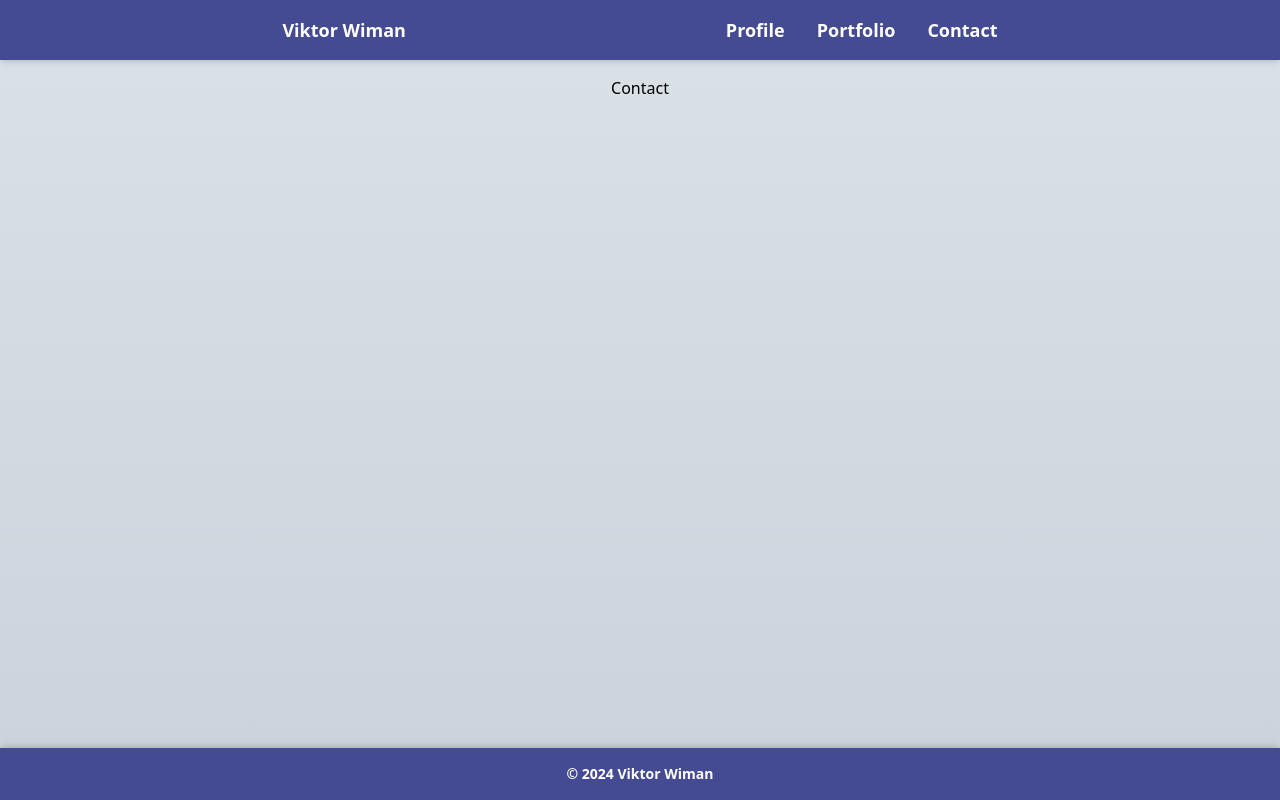
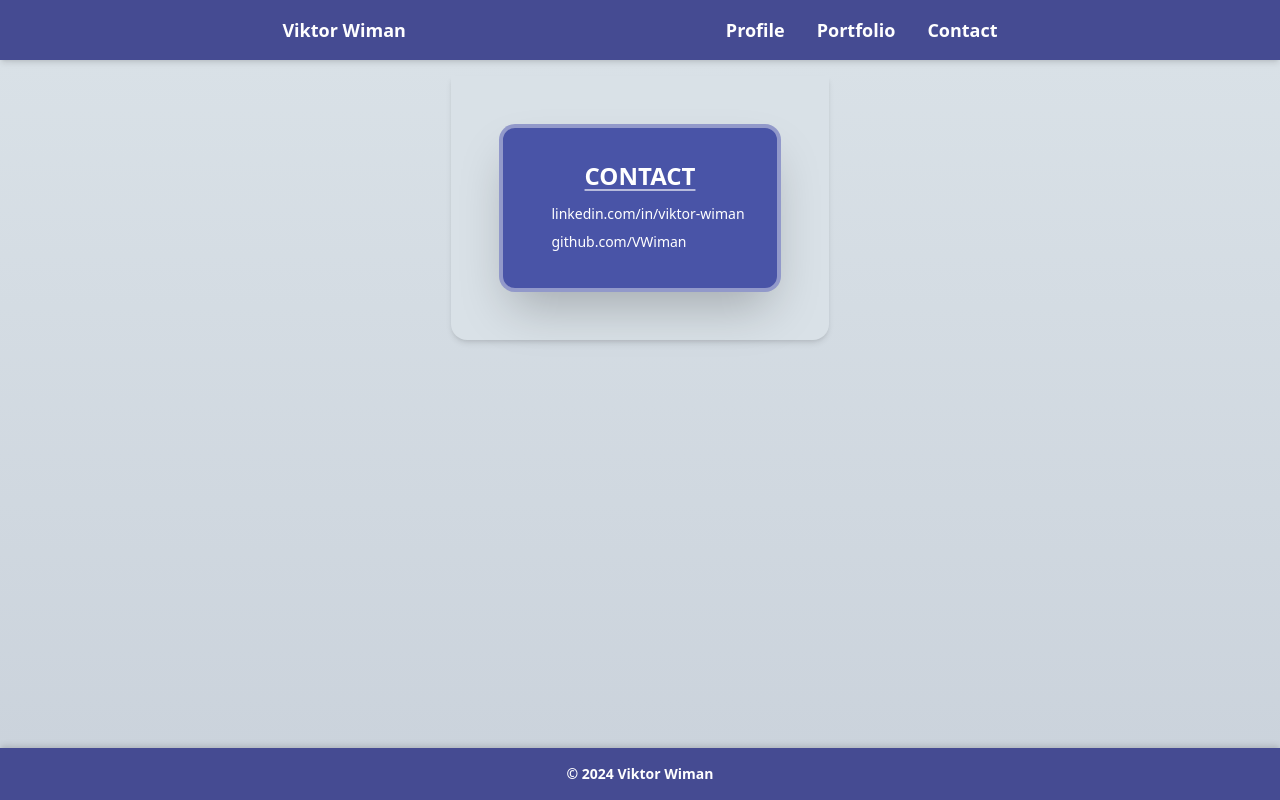
Before and after one commit to VWiman/portfolio-2024-01, a Next.js app: page /contact in a window 1280 px wide. Built offline with nearby package versions, Linux system fonts and the light colour scheme.

Commit message:
Added contact page

```diff
--- a/app/(subpages)/contact/page.js
+++ b/app/(subpages)/contact/page.js
@@ -1,8 +1,41 @@
+"use client";
+import Link from "next/link";
+import { useState } from "react";
+
 export default function contact() {
+	const [hoverMark, setHoverMark] = useState(false);
+
+	const links = [
+		{ id: "linkedin", href: "https://www.linkedin.com/in/viktor-wiman/", label: "linkedin.com/in/viktor-wiman" },
+		{ id: "github", href: "https://github.com/VWiman", label: "github.com/VWiman" },
+	];
+
 	return (
 		<main className="main">
-			<section id="contact" name="contact" className="section">
-				Contact
+			<section id="contact" className="contact-section">
+				<ul className="contact-list">
+					<span className="contact-label">CONTACT</span>
+					{links.map((link) => (
+						<li
+							key={link.id}
+							className="contact-item"
+							onMouseEnter={() => setHoverMark(link.id)}
+							onMouseLeave={() => setHoverMark(null)}>
+							<svg
+								xmlns="http://www.w3.org/2000/svg"
+								viewBox="0 0 16 16"
+								fill="currentColor"
+								className={`w-4 h-4 ${hoverMark === link.id ? "" : "text-transparent"}`}>
+								<path
+									fillRule="evenodd"
+									d="M6.22 4.22a.75.75 0 0 1 1.06 0l3.25 3.25a.75.75 0 0 1 0 1.06l-3.25 3.25a.75.75 0 0 1-1.06-1.06L8.94 8 6.22 5.28a.75.75 0 0 1 0-1.06Z"
+									clipRule="evenodd"
+								/>
+							</svg>
+							<Link href={link.href}>{link.label}</Link>
+						</li>
+					))}
+				</ul>
 			</section>
 		</main>
 	);
--- a/app/(subpages)/portfolio/page.js
+++ b/app/(subpages)/portfolio/page.js
@@ -6,17 +6,22 @@ export default function Portfolio() {
 		<main className="main">
 			<section id="projects" name="projects" className="projects-section">
 				<ul id="projects-list" name="projects-list" className="projects-list">
+					<span className="year-text">2024</span>
 					<li className="project-item">
 						<span className="project-text-link">
-							<svg xmlns="http://www.w3.org/2000/svg" viewBox="0 0 16 16" fill="currentColor" className="w-4 h-4 hidden md:block">
+							<svg
+								xmlns="http://www.w3.org/2000/svg"
+								viewBox="0 0 16 16"
+								fill="currentColor"
+								className="w-4 h-4 hidden md:block">
 								<path d="M8 8a3 3 0 1 0 0-6 3 3 0 0 0 0 6ZM12.735 14c.618 0 1.093-.561.872-1.139a6.002 6.002 0 0 0-11.215 0c-.22.578.254 1.139.872 1.139h9.47Z" />
 							</svg>
 							<Link href="https://portfolio-user-profile.vercel.app/">User Profile - Portfolio Project</Link>
 						</span>
+
 					</li>
 					<hr className="fact-line" />
-				</ul>
-				<Image
+				</ul><Image
 							alt="An image of an animated computer screen"
 							src="/screen.png"
 							className="screen-image"
--- a/components/Header/Header.js
+++ b/components/Header/Header.js
@@ -8,7 +8,7 @@ const Header = () => {
 			<ul className="header-ul">
 				{HeaderLinks.map((link) => (
 					<li id={link.id} key={link.id}>
-						<Link href={link.href}>{link.text}</Link>
+						<Link href={link.href} className="header-link">{link.text}</Link>
 					</li>
 				))}
 			</ul>
--- a/style/globals.css
+++ b/style/globals.css
@@ -47,7 +47,11 @@
 }
 
 .projects-section {
-        @apply flex flex-row items-center justify-center p-4 md:p-12 bg-alure-100 w-fit rounded-b-2xl shadow-md text-white gap-4 md:gap-8 text-xs sm:text-sm md:text-base lg:text-lg
+        @apply flex flex-col-reverse md:flex-row items-center justify-center p-4 md:p-12 bg-alure-100 w-fit rounded-b-2xl shadow-md text-white gap-4 md:gap-8 text-xs sm:text-sm md:text-base lg:text-lg
+    }
+
+.contact-section {
+        @apply flex flex-col items-center justify-center p-4 md:p-12 bg-alure-100 w-fit rounded-b-2xl shadow-md text-white gap-4 md:gap-8 text-xs sm:text-sm md:text-base lg:text-lg
     }
 
 
@@ -94,3 +98,23 @@
 .screen-image {
     @apply  max-w-20 md:max-w-40 lg:max-w-60
 }
+
+.contact-label {
+    @apply whitespace-nowrap font-semibold text-base md:text-2xl text-center underline underline-offset-4 md:mb-2 decoration-white/60 leading-8
+}
+
+.contact-list {
+    @apply flex flex-col w-fit text-white bg-martinique-600 shadow-2xl rounded-md md:rounded-2xl p-2 md:p-8 border-2 md:border-4 border-white/40
+}
+
+.contact-item {
+    @apply flex flex-row text-xs md:text-sm py-1 items-center
+}
+
+.year-text {
+    @apply text-white decoration-white/60 text-center font-semibold text-base md:text-2xl underline underline-offset-4 md:mb-2 leading-8
+}
+
+.header-link {
+    @apply hover:underline hover:underline-offset-4
+}
```
Lines whose indentation alone changed are shown as unchanged.
